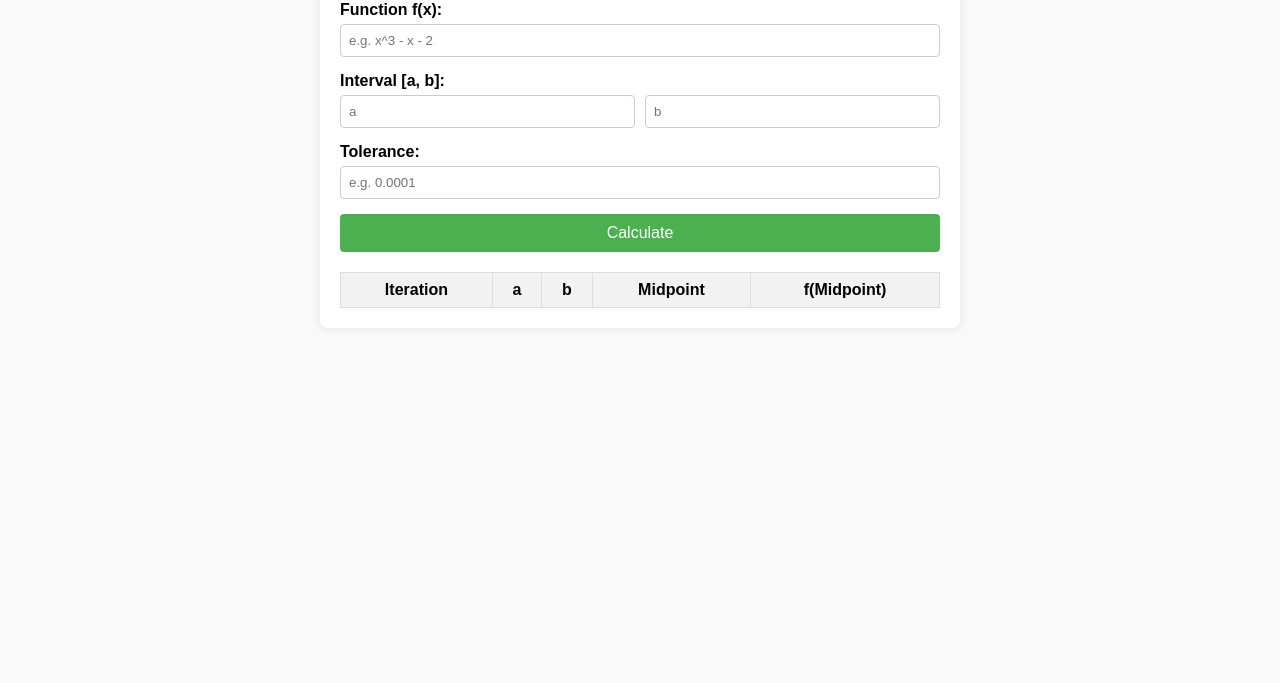
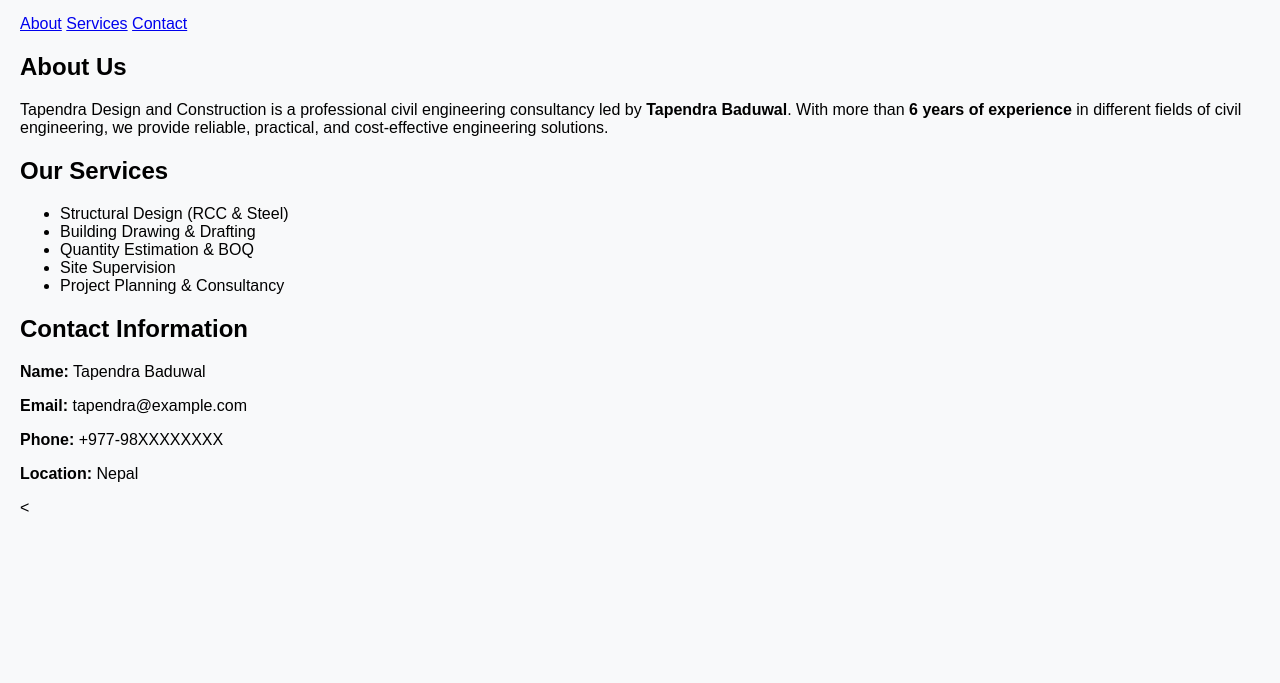
Before and after one commit to Dekendrabaduwal/College-course, a plain HTML site: page index.html in a window 1280 px wide. Shown: the part 117-800 px from the top of the page. Drawn offline with nearby package versions, Linux system fonts and the light colour scheme.

Commit message:
Revise index.html for Tapendra Design & Construction
Updated the HTML structure to reflect the new company branding and services offered.

```diff
--- a/index.html
+++ b/index.html
@@ -1,48 +1,51 @@
 <!DOCTYPE html>
 <html lang="en">
 <head>
-    <meta charset="UTF-8" />
-    <meta name="viewport" content="width=device-width, initial-scale=1.0" />
-    <title>Bisection Method Calculator</title>
-    <link rel="stylesheet" href="style.css" />
-    <!-- Include Math.js for function parsing/evaluation -->
-    <script src="https://cdnjs.cloudflare.com/ajax/libs/mathjs/14.2.1/math.min.js"></script>
+  <meta charset="UTF-8">
+  <title>Tapendra Design & Construction</title>
+  <meta name="viewport" content="width=device-width, initial-scale=1.0">
+  <link rel="stylesheet" href="style.css">
 </head>
 <body>
-    <div class="container">
-        <h1>Bisection Method Calculator</h1>
-        <div class="input-group">
-            <label for="func-input">Function f(x):</label>
-            <input type="text" id="func-input" placeholder="e.g. x^3 - x - 2" />
-        </div>
-        <div class="input-group">
-            <label>Interval [a, b]:</label>
-            <div class="range-inputs">
-                <input type="number" id="a-input" placeholder="a" step="any" />
-                <input type="number" id="b-input" placeholder="b" step="any" />
-            </div>
-        </div>
-        <div class="input-group">
-            <label for="tol-input">Tolerance:</label>
-            <input type="number" id="tol-input" placeholder="e.g. 0.0001" step="any" />
-        </div>
-        <button id="calc-btn">Calculate</button>
-        <div id="message"></div>
-        <div id="result-container">
-            <table id="iteration-table">
-                <thead>
-                    <tr>
-                        <th>Iteration</th>
-                        <th>a</th>
-                        <th>b</th>
-                        <th>Midpoint</th>
-                        <th>f(Midpoint)</th>
-                    </tr>
-                </thead>
-                <tbody id="iteration-body"></tbody>
-            </table>
-        </div>
-    </div>
-    <script src="script.js"></script>
-</body>
-</html>
+
+<header>
+  <h1>Tapendra Design & Construction</h1>
+  <p>Civil Engineering Consultancy | 6+ Years Experience</p>
+</header>
+
+<nav>
+  <a href="#about">About</a>
+  <a href="#services">Services</a>
+  <a href="#contact">Contact</a>
+</nav>
+
+<section id="about">
+  <h2>About Us</h2>
+  <p>
+    Tapendra Design and Construction is a professional civil engineering
+    consultancy led by <strong>Tapendra Baduwal</strong>.
+    With more than <strong>6 years of experience</strong> in different fields of
+    civil engineering, we provide reliable, practical, and cost-effective
+    engineering solutions.
+  </p>
+</section>
+
+<section id="services">
+  <h2>Our Services</h2>
+  <ul>
+    <li>Structural Design (RCC & Steel)</li>
+    <li>Building Drawing & Drafting</li>
+    <li>Quantity Estimation & BOQ</li>
+    <li>Site Supervision</li>
+    <li>Project Planning & Consultancy</li>
+  </ul>
+</section>
+
+<section id="contact">
+  <h2>Contact Information</h2>
+  <p><strong>Name:</strong> Tapendra Baduwal</p>
+  <p><strong>Email:</strong> tapendra@example.com</p>
+  <p><strong>Phone:</strong> +977-98XXXXXXXX</p>
+  <p><strong>Location:</strong> Nepal</p>
+
+  <
```
